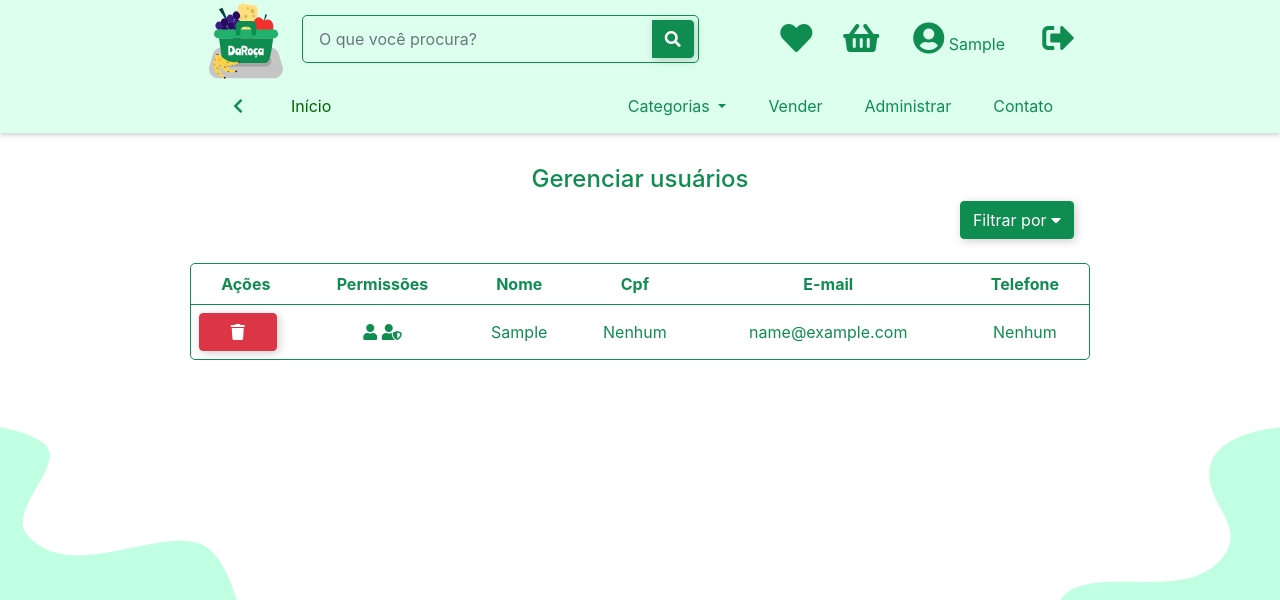
After one commit to irisviana/Da_Roca, a Django app: page /user/admin/users in a window 1280 px wide. The commit adds this page. Shown: the top 600 px of the page. Run offline with Django 3.2, Linux system fonts and the light colour scheme; the visitor is signed in with stand-in values (Sample User, id 1); data comes from the database, SQL or seed files in the repository; some libraries are stand-ins or nearby versions.

Commit message:
Remover cadastro de usuarios pronto

```diff
--- a/projeto_da_roca/static/css/style.css
+++ b/projeto_da_roca/static/css/style.css
@@ -19,6 +19,11 @@
     height: 100%;
     background: var(--color-white);
     color: var(--color-primary);
+  }
+
+  p {
+    margin: 0;
+    padding: 0;
   }
 
   /* 1- HEADER */
@@ -105,7 +110,7 @@
   }
 
   .container .inner_container {
-    max-width: 800px;
+    max-width: 900px;
     margin: 0 auto;
   }
 
@@ -116,7 +121,7 @@
     border: 1px solid var(--color-primary);
     border-radius: 5px;
     text-align: center;
-    max-width: 800px;
+    max-width: 900px;
     margin: 1em auto;
   }
 
--- /dev/null
+++ b/projeto_da_roca/templates/user/manage_users.html
@@ -0,0 +1,125 @@
+<!-- templates/delivery_time/create.html -->
+{% extends 'base.html' %}
+{% load static %}
+
+{% block title %}
+<title>
+    {% if user_type == 'admin' %}
+        Gerenciar administradores
+    {% elif user_type == 'seller' %}
+        Gerenciar produtores
+    {% elif user_type == 'client' %}
+        Gerenciar clientes
+    {% else %}
+        Gerenciar usuários
+    {% endif %}
+</title>
+{% endblock %}
+
+{% block header %}
+    {% include 'header.html' %}
+{% endblock %}
+
+{% block content %}
+    <div class="d-flex flex-column align-items-center">
+        <div>
+            <h4>Gerenciar usuários</h4>
+        </div>
+        <div class="inner_container d-flex flex-row justify-content-between align-items-center w-100 position-relative">
+            <div cass="filter-info">
+                <p>
+                    {% if user_type == 'admin' %}
+                        Filtrando administradores (<a href="{% url 'manage_user' 'all' %}">Remover filtro</a>)
+                    {% elif user_type == 'producer' %}
+                        Filtrando produtores (<a href="{% url 'manage_user' 'all' %}">Remover filtro</a>)
+                    {% elif user_type == 'client' %}
+                        Filtrando clientes (<a href="{% url 'manage_user' 'all' %}">Remover filtro</a>)
+                    {% endif %}
+                </p>
+            </div>
+            <div class="actions">
+                <button id="filter" class="btn btn-primary">Filtrar por <span class="fas fa-caret-down"></span></button>
+                <div id="filter-popup" class="filter-popup disabled">
+                    <a href="{% url 'manage_user' 'all' %}" class="mb-3 btn {% if user_type == 'all' %} btn-primary {% else %} btn-secondary {% endif %}">
+                        Todos
+                    </a>
+                    <a href="{% url 'manage_user' 'admin' %}" class="mb-3 btn {% if user_type == 'admin' %} btn-primary {% else %} btn-secondary {% endif %}">
+                        Administradores
+                    </a>
+                    <a href="{% url 'manage_user' 'producer' %}" class="mb-3 btn {% if user_type == 'producer' %} btn-primary {% else %} btn-secondary {% endif %}">
+                        Produtores
+                    </a>
+                    <a href="{% url 'manage_user' 'client' %}" class="btn {% if user_type == 'client' %} btn-primary {% else %} btn-secondary {% endif %}">
+                        Clientes
+                    </a>
+                </div>
+            </div>
+        </div>
+    </div>
+    <div class="inner_container mt-4">
+        {% if user_type == 'admin' %}
+            <a class="btn btn-primary" href="{% url 'admin_add' %}">
+                Adicionar
+            </a>
+        {% endif %}
+        {% if mensagem %}
+            <p>{{ mensagem }}</p>
+        {% endif %}
+        <table class="custom_table {% if user_type == 'admin' %} mt-5 {% endif %}">
+            <thead>
+                <tr>
+                    <th>Ações</th>
+                    <th>Permissões</th>
+                    <th>Nome</th>
+                    <th>Cpf</th>
+                    <th>E-mail</th>
+                    <th>Telefone</th>
+                </tr>
+            </thead>
+            <tbody>
+                {% if users|length > 0 %}
+                    {% for user in users %}
+                    <tr>
+                        <td>
+                            <div class="actions">
+                                {% if user_type == 'admin' %}
+                                <a href="{% url 'admin_remove' %}?admin_id={{ user.id }}&user_type={{ user_type }}" class="btn btn-primary" title="Tirar privilégios de administrador">
+                                    <span class="fas fa-times"></span>
+                                </a>
+                                {% elif user_type == 'producer' %}
+                                <a href="{% url 'refuse_request_seller' %}?user_id={{ user.id }}&user_type={{ user_type }}" class="btn btn-primary" title="Tirar privilégios de vendedor">
+                                    <span class="fas fa-times"></span>
+                                </a>
+                                {% elif user_type == 'client' %}
+                                {% endif %}
+                                <a href="{% url 'delete_user' %}?user_id={{ user.id }}&user_type={{ user_type }}" type="submit" class="btn btn-danger"
+                                    title="Remover usuário permanentemente">
+                                    <span class="fas fa-trash"></span>
+                                </a>
+                            </div>
+                        </td>
+                        <td>
+                            <span class="fas fa-user" title="Cliente"></span>
+                            {% if user.is_seller %} <span class="fas fa-user-tag" title="Produtor"></span> {% endif %}
+                            {% if user.is_admin %} <span class="fas fa-user-shield" title="Administrador"></span> {% endif %}
+                        </td>
+                        <td>{{ user.first_name }}</td>
+                        <td>{% firstof user.cpf 'Nenhum' %}</td>
+                        <td>{{ user.email }}</td>
+                        <td>{% firstof user.phone_number 'Nenhum' %}</td>
+                    </tr>
+                    {% endfor %}
+                {% else %}
+                    <tr>
+                        <td colspan="6">Nenhum registro encontrado</td>
+                    </tr>
+                {% endif %}
+            </tbody>
+        </table>
+    </div>
+    <script>
+        document.getElementById('filter').addEventListener('click', function(event) {
+            document.getElementById('filter-popup').classList.toggle('disabled');
+        });
+    </script>
+{% endblock %}
--- a/projeto_da_roca/users/urls.py
+++ b/projeto_da_roca/users/urls.py
@@ -3,33 +3,37 @@ from django.urls import path
 from .views import *
 
 urlpatterns = [
-    path('', UserView.list_users),
     path('create', UserView.create_users, name='create_customer'),
     path('<str:username>/update', UserView.update_users, name='update_customer'),
     path('<str:username>/address/create', AddressView.create_address, name='create_customer_address'),
     path('<str:username>/address/list', AddressView.list_address, name='list_customer_address'),
+
     path('delivery_time/list/<int:service_address_id>', DeliveryTimeView.list_delivery_time, name='list_delivery_time'),
     path('delivery_time/create/<int:service_address_id>', DeliveryTimeView.create_delivery_time,
          name='create_delivery_time'),
     path('delivery_time/delete/', DeliveryTimeView.delete_delivery_time, name='delete_delivery_time'),
     path('delivery_time/update/<int:delivery_time_id>', DeliveryTimeView.update_delivery_time,
          name='update_delivery_time'),
+
     path('service_address/list', ServiceAddressView.list_service_address, name='list_service_address'),
     path('service_address/create', ServiceAddressView.create_service_address, name='create_service_address'),
     path('service_address/delete', ServiceAddressView.delete_service_address, name='delete_service_address'),
     path('service_address/update/<int:service_address_id>', ServiceAddressView.update_service_address,
          name='update_service_address'),
+
     path('admin/', admin_home, name='home_admin'),
-    path('admin/manage_admin', list_admin, name='manage_admin'),
+    path('admin/users/<str:user_type>', UserView.list_users, name='manage_user'),
+    path('admin/users', UserView.list_users, name='manage_user'),
     path('admin/add', add_admin, name='admin_add'),
+    path('admin/remove_admin', UserView.remove_admin, name='admin_remove'),
+    path('admin/user/delete', UserView.delete_user, name="delete_user"),
 
     path('customer_home', customer_home, name='customer_home'),
     path('seller/', request_seller, name='home_seller'),
     path('seller/request', request_seller, name='seller_request'),
     path('seller/manage_seller', manage_seller, name='seller_manage'),
     path('seller/view_seller_request/<int:user_id>', view_seller_request, name='view_request_seller'),
-    path('seller/refuse_seller_request', refuse_seller_request, name='refuse_request_seller'),
+    path('seller/refuse_seller_request', UserView.refuse_seller_request, name='refuse_request_seller'),
     path('seller/approve_seller_request', approve_seller_request, name='approve_request_seller'),
     path('seller/make_admin', make_admin, name='admin_make'),
-    path('seller/remove_admin', remove_admin, name='admin_remove'),
 ]
--- a/projeto_da_roca/users/views.py
+++ b/projeto_da_roca/users/views.py
@@ -14,8 +14,23 @@ from .models import Address
 
 
 class UserView:
+
     @classmethod
-    def list_users(cls, request):
+    def list_users(cls, request, user_type='all'):
+        if request.user.is_authenticated:
+            users = User.objects.filter(is_active=True)
+            if request.method == 'GET':
+                if user_type == 'admin':
+                    users = users.filter(is_admin=True)
+                elif user_type == 'client':
+                    users = users.filter(is_admin=False, is_seller=False)
+                elif user_type == 'producer':
+                    users = users.filter(is_seller=True)
+
+            return render(request, 'user/manage_users.html', {
+                "users": users,
+                "user_type": user_type
+            })
         return redirect('login')
 
     @classmethod
@@ -44,6 +59,49 @@ class UserView:
                 return redirect('update_customer', user.username)
 
         return render(request, '../templates/registration/update_custumer.html', {'form': form})
+
+    @classmethod
+    def delete_user(cls, request):
+        if request.user.is_authenticated:
+            user_type = 'all'
+            if request.method == 'GET':
+                user_type = request.GET.get('user_type', 'all')
+                user_id = request.GET.get('user_id')
+                user = User.objects.get(pk=user_id)
+                user.is_active = False
+                user.save()
+
+            return redirect('manage_user', user_type=user_type)
+        return redirect('login')
+
+    @classmethod
+    def remove_admin(cls, request):
+        if request.user.is_authenticated:
+            user_type = 'all'
+            if request.method == 'GET':
+                user_type = request.GET.get('user_type', 'all')
+                admin_id = request.GET.get('admin_id')
+                user = User.objects.get(pk=admin_id)
+                user.is_admin = False
+                user.save()
+
+            return redirect('manage_user', user_type=user_type)
+        return redirect('login')
+
+    @classmethod
+    def refuse_seller_request(cls, request):
+        if request.user.is_authenticated:
+            user_type = 'all'
+            if request.method == 'GET':
+                user_type = request.GET.get('user_type', 'all')
+                user_id = request.GET.get('user_id')
+                user = User.objects.get(pk=user_id)
+                user.is_seller = False
+                user.seller_status = 'R'
+                user.save()
+
+            return redirect('manage_user', user_type=user_type)
+        return redirect('login')
 
 
 class AddressView:
@@ -102,17 +160,7 @@ def home(request):
 
 def admin_home(request):
     if request.user.is_authenticated:
-        return render(request, 'admin/home.html')
-    return redirect('login')
-
-
-def list_admin(request):
-    if request.user.is_authenticated:
-        admins = User.objects.filter(is_admin=True)
-
-        return render(request, 'admin/manage_admin.html', {
-            "admins": admins,
-        })
+        return render(request, 'user/home.html')
     return redirect('login')
 
 
@@ -120,7 +168,7 @@ def add_admin(request):
     if request.user.is_authenticated:
         users = User.objects.filter(is_admin=False)
 
-        return render(request, 'admin/add_admin.html', {
+        return render(request, 'user/add_admin.html', {
             "users": users,
         })
     return redirect('login')
@@ -166,21 +214,6 @@ def view_seller_request(request, user_id):
         })
     return redirect('login')
 
-
-def refuse_seller_request(request):
-    if request.user.is_authenticated:
-        service_address_id = None
-        if request.method == 'POST':
-            user_id = request.POST['user_id']
-            user = User.objects.get(pk=user_id)
-            user.is_seller = False
-            user.seller_status = 'R'
-            user.save()
-
-        return HttpResponseRedirect(reverse('seller_manage'))
-    return redirect('login')
-
-
 def approve_seller_request(request):
     if request.user.is_authenticated:
         if request.method == 'POST':
@@ -202,22 +235,8 @@ def make_admin(request):
             user.is_admin = True
             user.save()
 
-        return HttpResponseRedirect(reverse('manage_admin'))
+        return HttpResponseRedirect(reverse('manage_user'))
     return redirect('login')
-
-
-def remove_admin(request):
-    if request.user.is_authenticated:
-        if request.method == 'POST':
-            admin_id = request.POST['admin_id']
-            user = User.objects.get(pk=admin_id)
-            user.is_admin = False
-            user.save()
-
-        return HttpResponseRedirect(reverse('manage_admin'))
-    return redirect('login')
-
-
 class ServiceAddressView:
     @classmethod
     def list_service_address(cls, request):
```
Also changed, not shown: other parts of projeto_da_roca/static/css/style.css (+53 -0 lines), projeto_da_roca/templates/admin/home.html (deleted, +0 -47 lines), projeto_da_roca/templates/admin/manage_admin.html (deleted, +0 -60 lines), projeto_da_roca/templates/seller/manage_request_seller.html (+6 -8 lines), projeto_da_roca/templates/user/home.html (added, +68 -0 lines), projeto_da_roca/templates/user/add_admin.html (renamed from projeto_da_roca/templates/admin/add_admin.html), projeto_da_roca/templates/user/view_admin_request.html (added).
